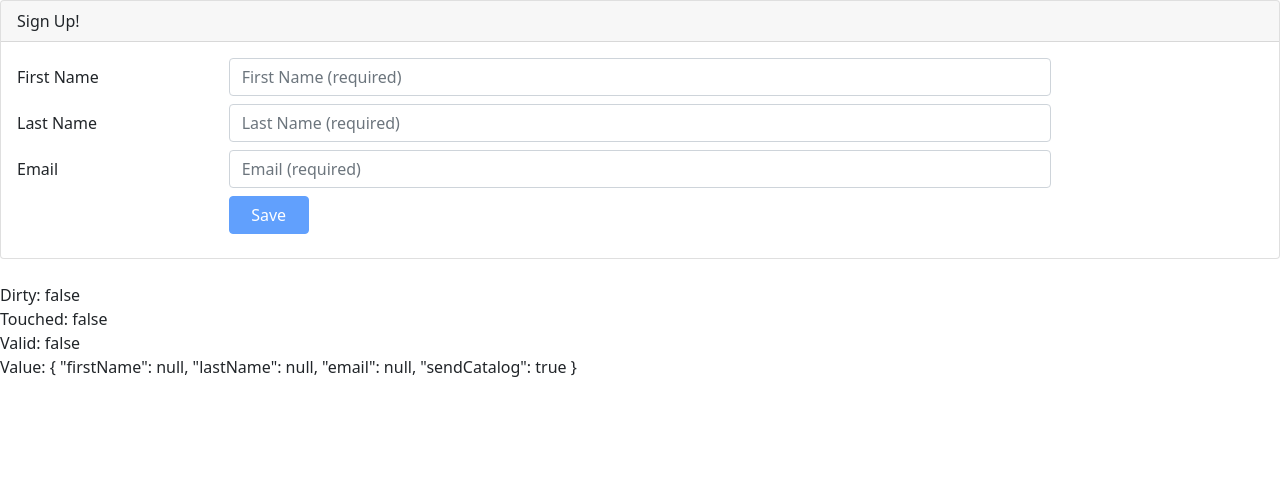
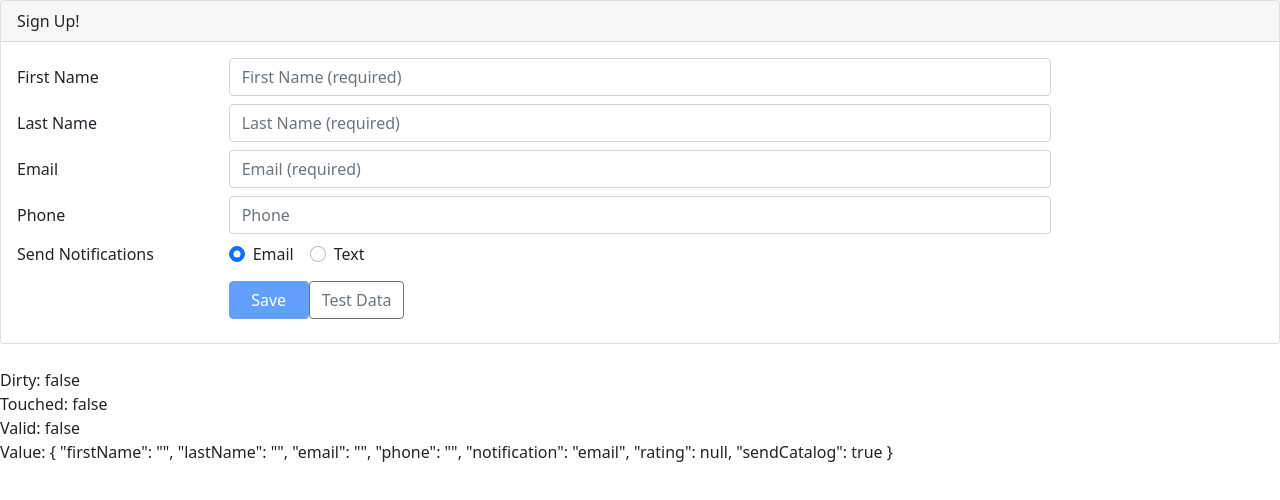
Before and after one commit to MeenalPreetLNG/ReactiveForms, an Angular app: page / in a window 1280 px wide. Shown: the top 500 px of the page. Built offline with nearby package versions, Linux system fonts and the light colour scheme.

Commit message:
validation changes
validation changes

```diff
--- a/src/app/customer/customer.component.html
+++ b/src/app/customer/customer.component.html
@@ -16,15 +16,13 @@
                    id="firstNameId"
                    type="text"
                    placeholder="First Name (required)"
-                   required
-                   minlength="3"
                    formControlName="firstName"
-                   [ngClass]="{'is-invalid': (customerForm.touched || customerForm.dirty) && !customerForm.valid }" />
+                   [ngClass]="{'is-invalid': (customerForm.get('firstName').touched || customerForm.get('firstName').dirty) && !customerForm.get('firstName').valid }" />
             <span class="invalid-feedback">
-              <span *ngIf="customerForm.errors?.required">
+              <span *ngIf="customerForm.get('firstName').errors?.required">
                 Please enter your first name.
               </span>
-              <span *ngIf="customerForm.errors?.minlength">
+              <span *ngIf="customerForm.get('firstName').errors?.minlength">
                 The first name must be longer than 3 characters.
               </span>
             </span>
@@ -39,15 +37,13 @@
                    id="lastNameId"
                    type="text"
                    placeholder="Last Name (required)"
-                   required
-                   maxlength="50"
                    formControlName="lastName"
-                   [ngClass]="{'is-invalid': (customerForm.touched || customerForm.dirty) && !customerForm.valid }" />
+                   [ngClass]="{'is-invalid': (customerForm.get('lastName').touched || customerForm.get('lastName').dirty) && !customerForm.get('lastName').valid }" />
             <span class="invalid-feedback">
-              <span *ngIf="customerForm.errors?.required">
+              <span *ngIf="customerForm.get('lastName').errors?.required">
                 Please enter your last name.
               </span>
-              <span *ngIf="customerForm.errors?.maxlength">
+              <span *ngIf="customerForm.get('lastName').errors?.maxlength">
                 The last name must be less than 50 characters.
               </span>
             </span>
@@ -62,18 +58,58 @@
                    id="emailId"
                    type="email"
                    placeholder="Email (required)"
-                   required
-                   email
                    formControlName="email"
-                   [ngClass]="{'is-invalid': (customerForm.touched || customerForm.dirty) && !customerForm.valid }" />
+                   [ngClass]="{'is-invalid': (customerForm.get('email').touched || customerForm.get('email').dirty) && !customerForm.get('email').valid }" />
             <span class="invalid-feedback">
-              <span *ngIf="customerForm.errors?.required">
+              <span *ngIf="customerForm.get('email').errors?.required">
                 Please enter your email address.
               </span>
-              <span *ngIf="customerForm.errors?.email">
+              <span *ngIf="customerForm.get('email').errors?.email">
                 Please enter a valid email address.
               </span>
             </span>
+          </div>
+        </div>
+
+        <div class="form-group row mb-2">
+          <label class="col-md-2 col-form-label"
+                 for="phoneId">Phone</label>
+          <div class="col-md-8">
+            <input class="form-control"
+                   id="phoneId"
+                   type="tel"
+                   placeholder="Phone"
+                   formControlName="phone"
+                   [ngClass]="{'is-invalid': !customerForm.get('phone').valid }" />
+            <span class="invalid-feedback">
+              <span *ngIf="customerForm.get('phone').errors?.required">
+                Please enter your phone number.
+              </span>
+            </span>
+          </div>
+        </div>
+
+        <div class="form-group row mb-2">
+          <label class="col-md-2 col-form-label pt-0">Send Notifications</label>
+          <div class="col-md-8">
+            <div class="form-check form-check-inline">
+              <label class="form-check-label">
+                <input class="form-check-input"
+                       type="radio"
+                       value="email"
+                       formControlName="notification"
+                       (click)="setNotification('email')">Email
+              </label>
+            </div>
+            <div class="form-check form-check-inline">
+              <label class="form-check-label">
+                <input class="form-check-input"
+                       type="radio"
+                       value="text"
+                       formControlName="notification"
+                       (click)="setNotification('text')">Text
+              </label>
+            </div>
           </div>
         </div>
 <!--
@@ -204,6 +240,9 @@
                     [disabled]="!customerForm.valid">
               Save
             </button>
+            <button class="btn btn-outline-secondary" type="button" (click)='populateTestData()'>
+              Test Data
+            </button>
           </div>
         </div>
       </form>
--- a/src/app/customer/customer.component.ts
+++ b/src/app/customer/customer.component.ts
@@ -1,6 +1,6 @@
 import { Component, OnInit } from '@angular/core';
 import { Customer } from './customer';
-import { FormGroup, FormControl } from '@angular/forms';
+import { FormGroup ,FormBuilder, Validators} from '@angular/forms';
 
 
 @Component({
@@ -12,19 +12,43 @@
   customerForm!: FormGroup;
 //  customer = new Customer();
 
-  constructor() { }
+  constructor(private fb : FormBuilder) { }
 
   ngOnInit(): void {
-    this.customerForm =  new FormGroup({
-      firstName: new FormControl(),
-      lastName: new FormControl(),
-      email: new FormControl(),
-      sendCatalog: new FormControl(true)
+    this.customerForm = this.fb.group({
+      firstName: ['', [Validators.required, Validators.minLength(3)]],
+      lastName: ['', [Validators.required, Validators.maxLength(50)]],
+      email :['',[Validators.required,Validators.email]],
+      phone:'',
+      notification :'email',
+      rating :null,
+      sendCatalog:true
     });
+
   }
 
   save(): void {
     console.log(this.customerForm);
     console.log('Saved: ' + JSON.stringify(this.customerForm?.value));
   }
+
+  populateTestData() :void{
+    this.customerForm.patchValue({
+      firstName :'mahima',
+      lastName :'mr',
+      // email :'mahima.mr@gmail.com',
+      sendCatalog:true
+    });
+  }
+
+  setNotification(notifyVia: string): void {
+    const phoneControl = this.customerForm.get('phone');
+    if (notifyVia === 'text') {
+      phoneControl?.setValidators(Validators.required);
+    } else {
+      phoneControl?.clearValidators();
+    }
+    phoneControl?.updateValueAndValidity();
+  }
+
 }
```
